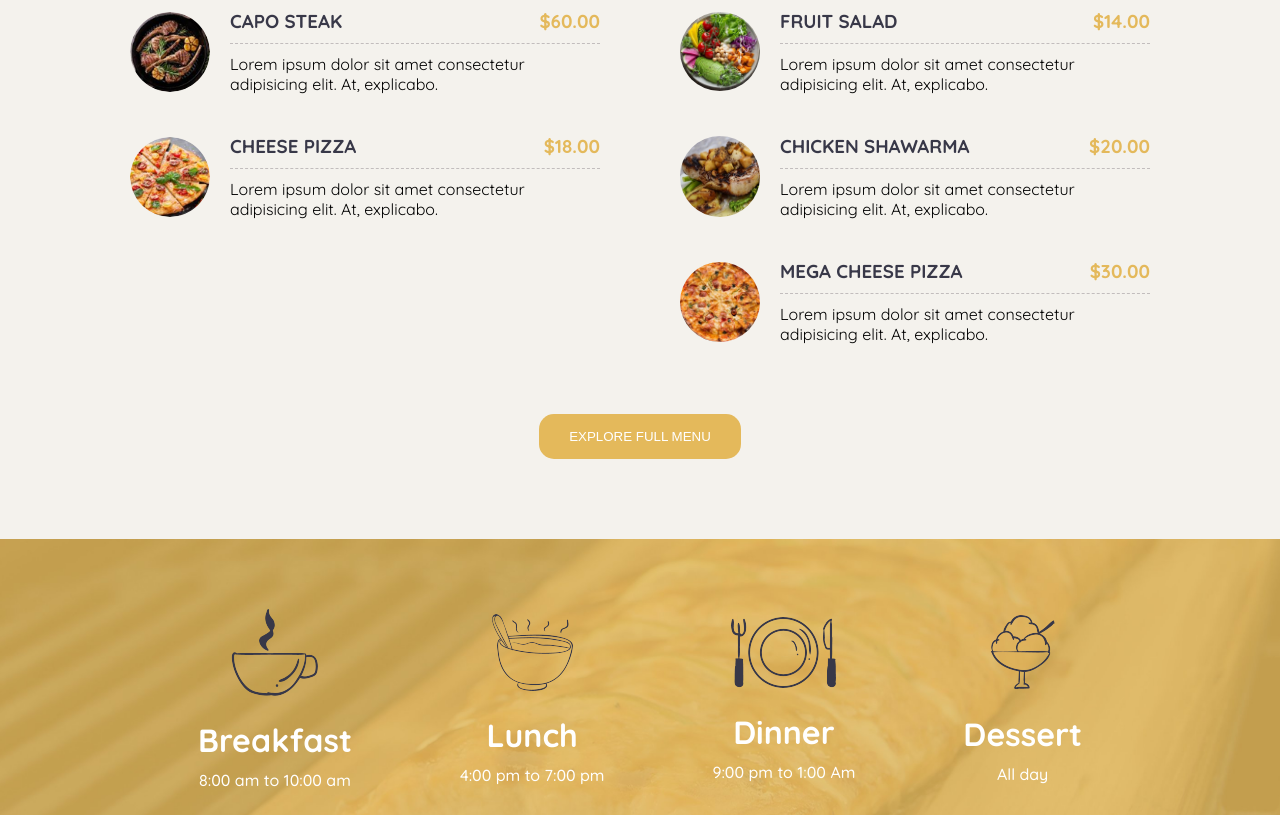
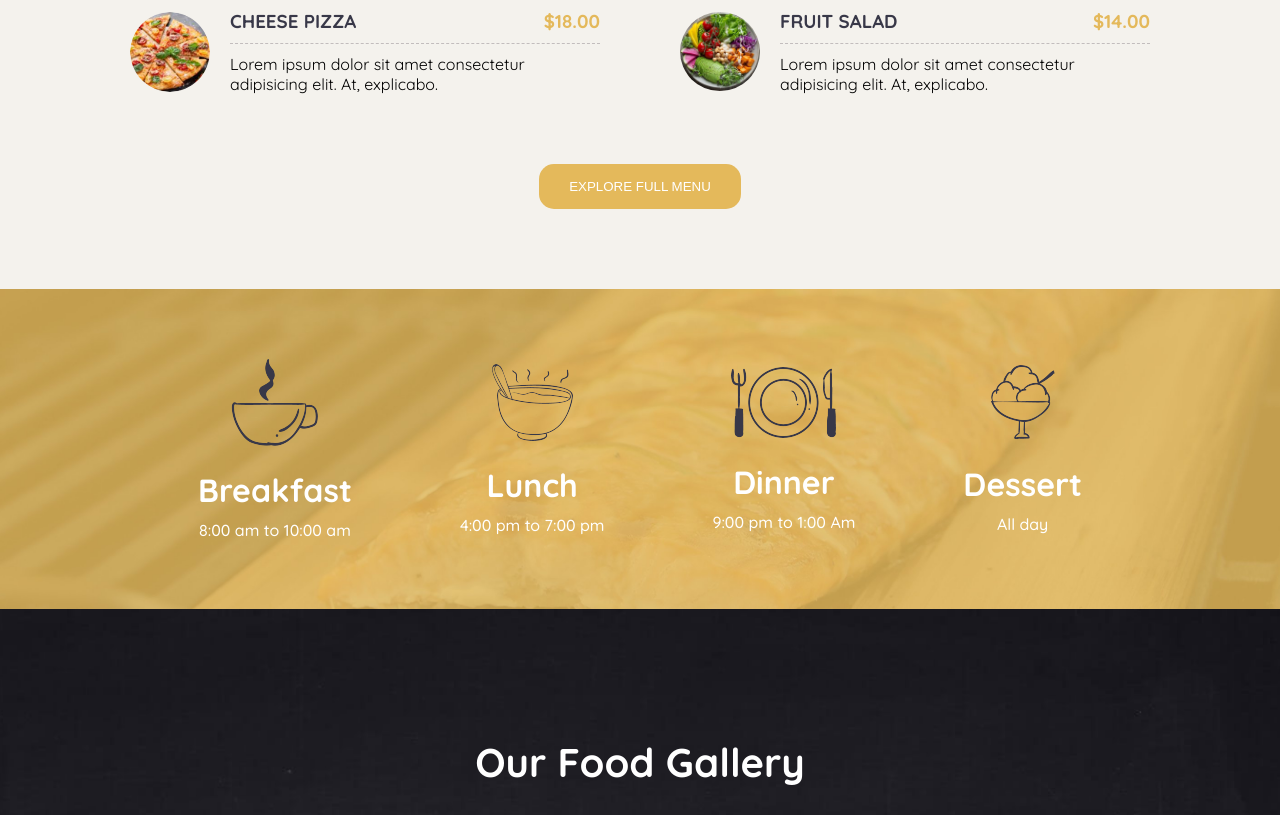
Before and after one commit to zeyadsalah686/Food-Lover-Website, a plain HTML site: page index.html in a window 1280 px wide. Shown: the part 2720-3535 px from the top of the page. Drawn offline with Linux system fonts and the light colour scheme.

Commit message:
Update index.html

```diff
--- a/index.html
+++ b/index.html
@@ -162,20 +162,6 @@
                                 <p>Lorem ipsum dolor sit amet consectetur adipisicing elit. At, explicabo.</p>
                             </div>
                         </div>
-                        <div class="menu-item">
-                            <img src="./img/food11.jpeg" alt="CHICKEN SHAWARMA">
-                            <div>
-                                <h3>CHICKEN SHAWARMA <span class="primary-text">$20.00</span></h3>
-                                <p>Lorem ipsum dolor sit amet consectetur adipisicing elit. At, explicabo.</p>
-                            </div>
-                        </div>
-                        <div class="menu-item">
-                            <img src="./img/food12.jpeg" alt="MEGA CHEESE PIZZA">
-                            <div>
-                                <h3>MEGA CHEESE PIZZA <span class="primary-text">$30.00</span></h3>
-                                <p>Lorem ipsum dolor sit amet consectetur adipisicing elit. At, explicabo.</p>
-                            </div>
-                        </div>
                     </div>
                 </div>
                 <button class="btn btn-third"><a href="#">EXPLORE FULL MENU</a></button>
```
